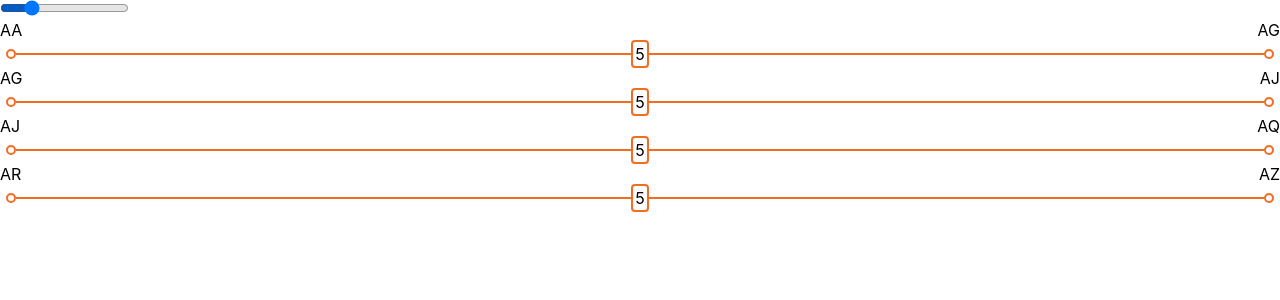
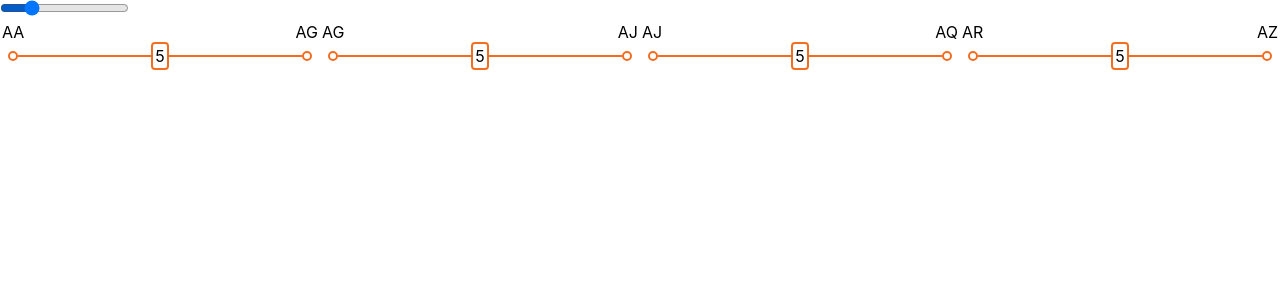
Before and after one commit to toddjudd/slider, a React (Create React App) app: page / in a window 1280 px wide. Shown: the top 300 px of the page. Built offline with nearby package versions, Linux system fonts and the light colour scheme.

Commit message:
adding flex on bars item

```diff
--- a/src/App.js
+++ b/src/App.js
@@ -80,11 +80,13 @@ const App = () => {
           e.preventDefault();
         }}
       />
-      {bars.length > 0
-        ? bars.map((bar, i) => {
-            return <Bar key={i} bar={bar}></Bar>;
-          })
-        : null}
+      <div className='bars'>
+        {bars.length > 0
+          ? bars.map((bar, i) => {
+              return <Bar key={i} bar={bar}></Bar>;
+            })
+          : null}
+      </div>
     </div>
   );
 };
--- a/src/Bar.js
+++ b/src/Bar.js
@@ -1,7 +1,7 @@
 function Bar(props) {
   let { startAisle, endAisle, pickCount } = props.bar;
   return (
-    <div className='Segment'>
+    <div className='segment' style={{ flex: pickCount }}>
       <div className='aisle-wrapper'>
         <div className='aisle start-aisle'>{startAisle}</div>
         <span></span>
--- a/src/index.css
+++ b/src/index.css
@@ -15,7 +15,14 @@ body {
 code {
   font-family: source-code-pro, Menlo, Monaco, Consolas, 'Courier New', monospace;
 }
-
+.bars {
+  display: flex;
+  flex-direction: row;
+  width: 100%;
+  align-items: stretch;
+  align-content: stretch;
+  justify-content: space-evenly;
+}
 .segment {
   display: grid;
   grid-template-columns: 1fr;
```
Also changed, not shown: 1 other file (tests, documents, lock files or other folders).
